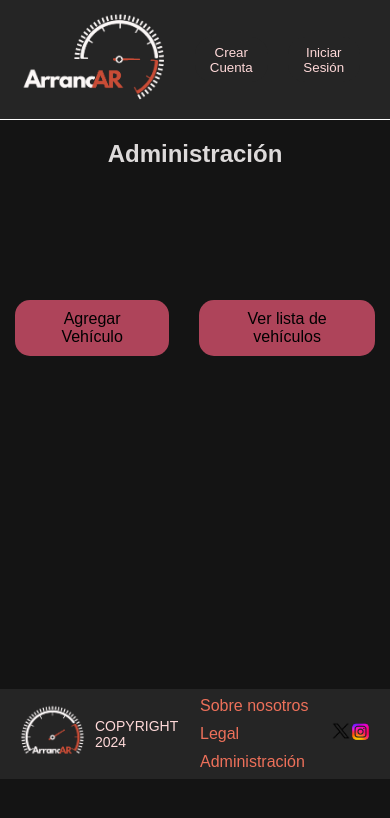
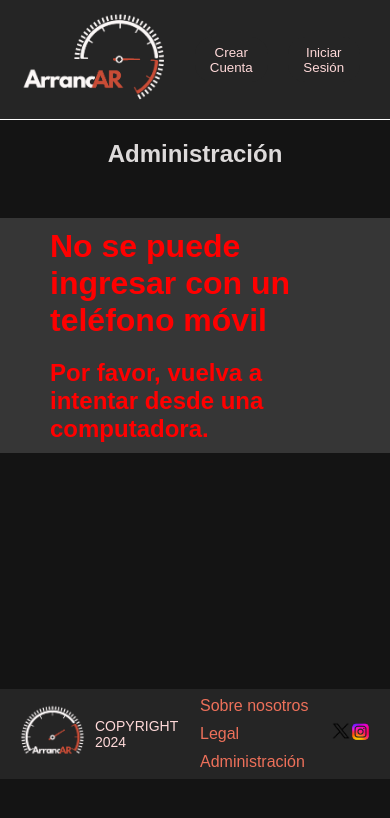
Before and after one commit to javier-pignataro/frontend, a React (Vite) app: page /administracion in a window 390 px wide. Shown: the top 818 px of the page. Built offline with nearby package versions, Linux system fonts and the light colour scheme.

Commit message:
agregado error en panel de administracion al entrar en un dispositivo movil

```diff
--- a/src/Routes/Administracion.jsx
+++ b/src/Routes/Administracion.jsx
@@ -124,6 +124,10 @@ const Administracion = () => {
                     <button>Ver lista de vehículos</button>
                 </Link>
             </div>
+            <div className="phone__error">
+                <h1>No se puede ingresar con un teléfono móvil</h1>
+                <h2>Por favor, vuelva a intentar desde una computadora.</h2>
+            </div>
         </div>
     )
 }
--- a/src/styles/pages/_administracion.scss
+++ b/src/styles/pages/_administracion.scss
@@ -33,4 +33,28 @@
             }
         }
     }
+
+    .phone__error {
+        display: none;
+        margin: 50px auto;
+        padding: 0 50px;
+        width: fit-content;
+        color: red;
+        background-color: rgb(54, 54, 54);
+
+        * {
+            padding: 10px 0px;
+        }
+    }
+
+    @media (max-width: 768px){
+        // hide everything, show error
+        .administracion__botones {
+            display: none;
+        }
+
+        .phone__error {
+            display: block;
+        }
+    }
 }
```
